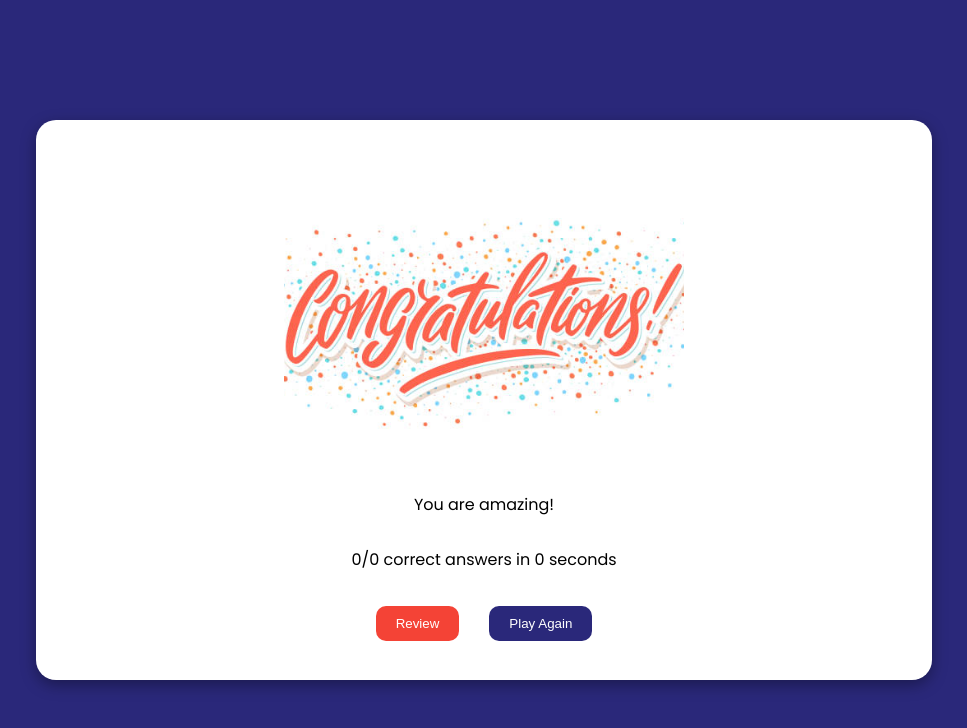
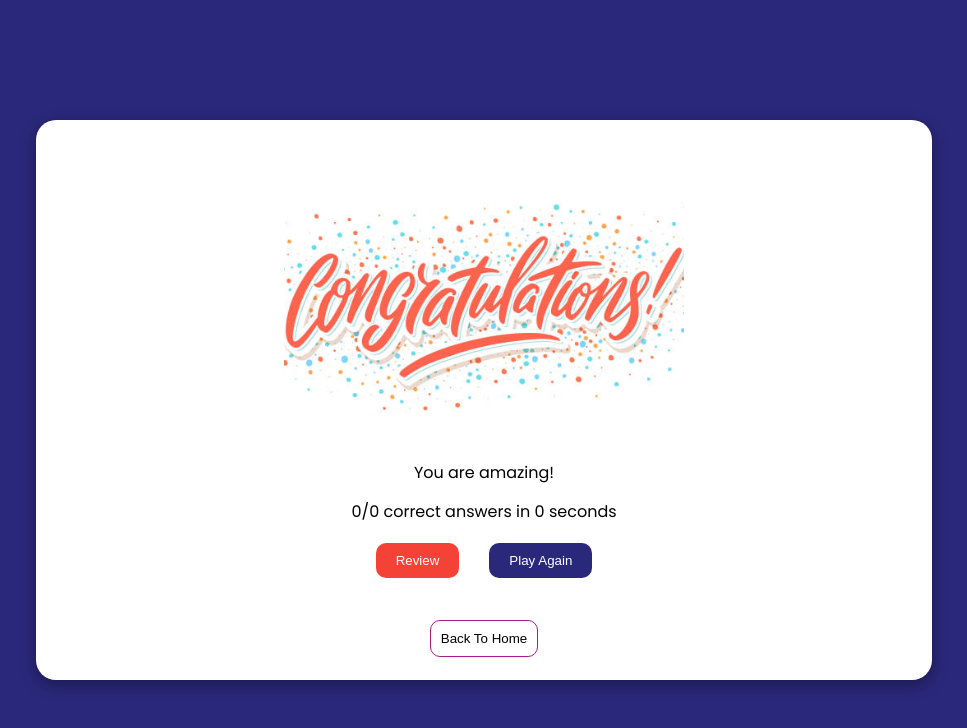
Before and after one commit to toan2013dn/quiz-app, a React (Vite) app: page /result in a window 1280 px wide. Shown: the top 728 px of the page, without its empty margins (156-1123 px from the left). Built offline with nearby package versions, Linux system fonts and the light colour scheme.

Commit message:
feat: back to home button

```diff
--- a/src/pages/Result/Result.jsx
+++ b/src/pages/Result/Result.jsx
@@ -36,6 +36,12 @@ function Result() {
     setTime(0);
     setScore(0);
     navigate("/review");
+  };
+
+  const handleBackToHome = () => {
+    setTime(0);
+    setScore(0);
+    navigate("/");
   };
 
   return (
@@ -77,6 +83,10 @@ function Result() {
             <button onClick={handleReview}>Review</button>
             <button onClick={handlePlayAgain}>Play Again</button>
           </div>
+
+          <button className="back-to-home" onClick={handleBackToHome}>
+            Back To Home
+          </button>
         </div>
       )}
     </main>
--- a/src/pages/Result/Result.scss
+++ b/src/pages/Result/Result.scss
@@ -123,4 +123,18 @@
       }
     }
   }
+  .back-to-home {
+    margin-top: 20px;
+    padding: 10px;
+    border-radius: 10px;
+    background-color: transparent;
+    border: 1px solid #a31e83;
+    cursor: pointer;
+    transition: background-color 0.3s ease;
+
+    &:hover {
+      background-color: #a31e83;
+      color: white;
+    }
+  }
 }
```
